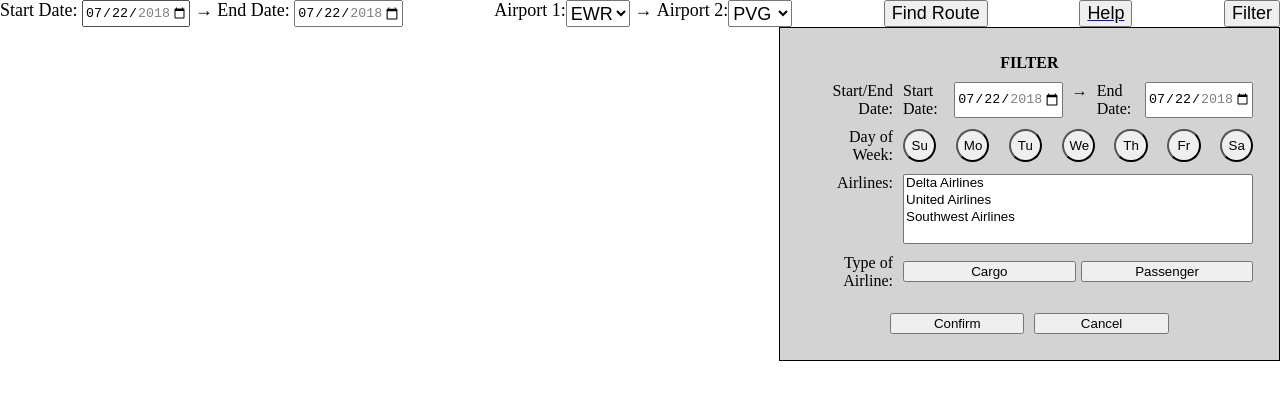
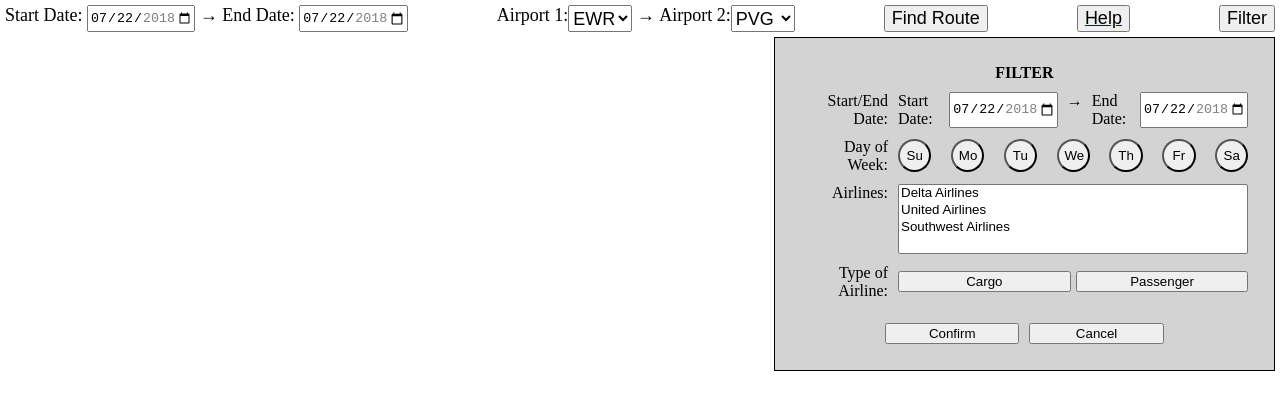
Before and after one commit to HighFlyersTeam/flight-tracker, a plain HTML site: page frontend/index.html in a window 1280 px wide. Both pictures are taken after a click on the button "Filter". Drawn offline with Linux system fonts and the light colour scheme; some packages are replaced by stand-ins of ours.

Commit message:
Added some padding and adjusted website spacing

```diff
--- a/frontend/index.html
+++ b/frontend/index.html
@@ -44,12 +44,12 @@
             <button type="button" onclick="toggleFilterWindow()">Filter</button>
         </div>
         <div id="map_wrapper">
-            <!--<div id="map">
+            <div id="map">
                 <script
                     src="https://maps.googleapis.com/maps/api/js?key=AIzaSyBo47MXllMAmuhYtlXdjjXaWEpot8A4_CY&callback=initMap&v=weekly"
                     defer
                 ></script>
-            </div>-->
+            </div>
 
             <div id="filter_content">
                 <div class="filter_title">FILTER</div>
--- a/frontend/style.css
+++ b/frontend/style.css
@@ -16,6 +16,7 @@ body, html {
     align-items: stretch;
     justify-content: space-between;
     font-size: large;
+    padding: 5px;
 }
 
 .time_controls, .airport_controls {
@@ -55,7 +56,7 @@ body, html {
     padding: 2%;
     position: absolute;
     top: 0;
-    right: 0;
+    right: 5px;
     border: 1px solid black;
     flex-basis: auto;
 }
```
